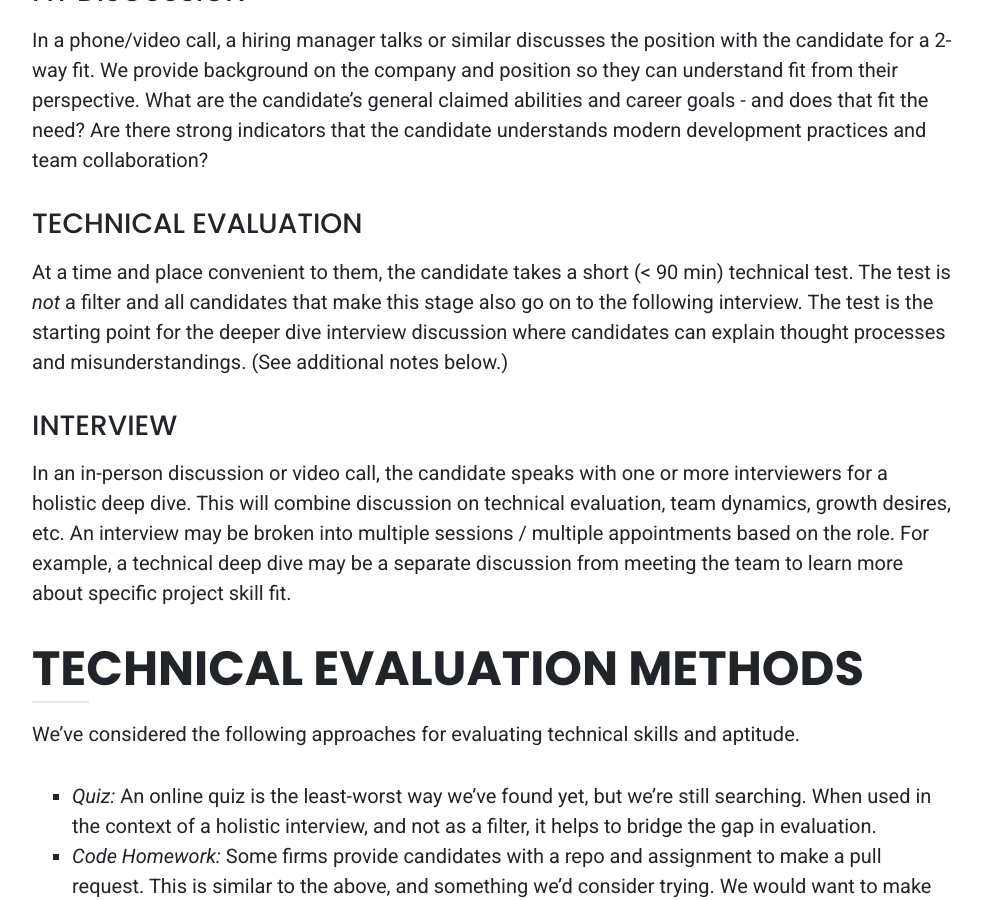
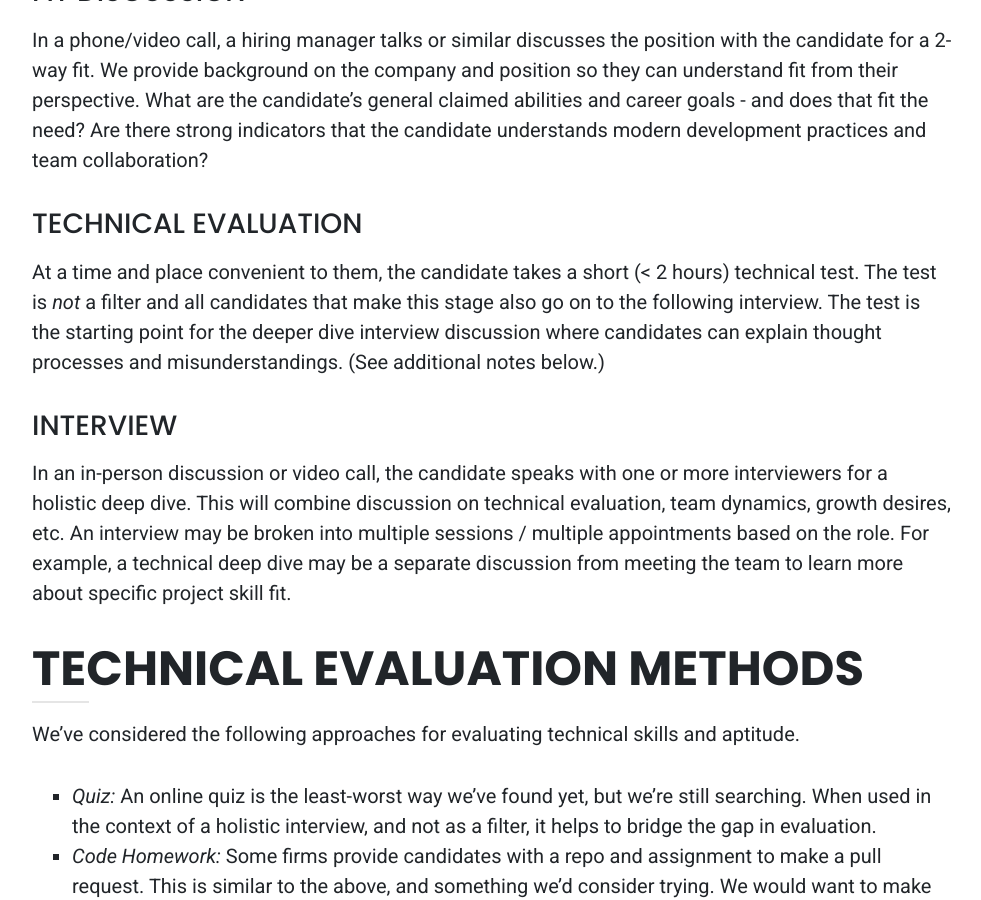
Before and after one commit to PluribusDigital/pluribusdigital-com, a Jekyll site: the page built from content/join/interview.md, in a window 1280 px wide and 900 px high, scrolled down 1325 px. Shown: the whole window, without its empty margins (148-1129 px from the left). Built offline with Jekyll 4.4.1, drawn with Linux system fonts in a browser that asks for light colours.

Commit message:
Update interview.md

```diff
--- a/content/join/interview.md
+++ b/content/join/interview.md
@@ -32,7 +32,7 @@ In a phone/video call, a hiring manager talks or similar discusses the position
 
 ### Technical Evaluation
 
-At a time and place convenient to them, the candidate takes a short (< 90 min) technical test. The test is _not_ a filter and all candidates that make this stage also go on to the following interview. The test is the starting point for the deeper dive interview discussion where candidates can explain thought processes and misunderstandings. (See additional notes below.)
+At a time and place convenient to them, the candidate takes a short (< 2 hours) technical test. The test is _not_ a filter and all candidates that make this stage also go on to the following interview. The test is the starting point for the deeper dive interview discussion where candidates can explain thought processes and misunderstandings. (See additional notes below.)
 
 ### Interview
 
```
